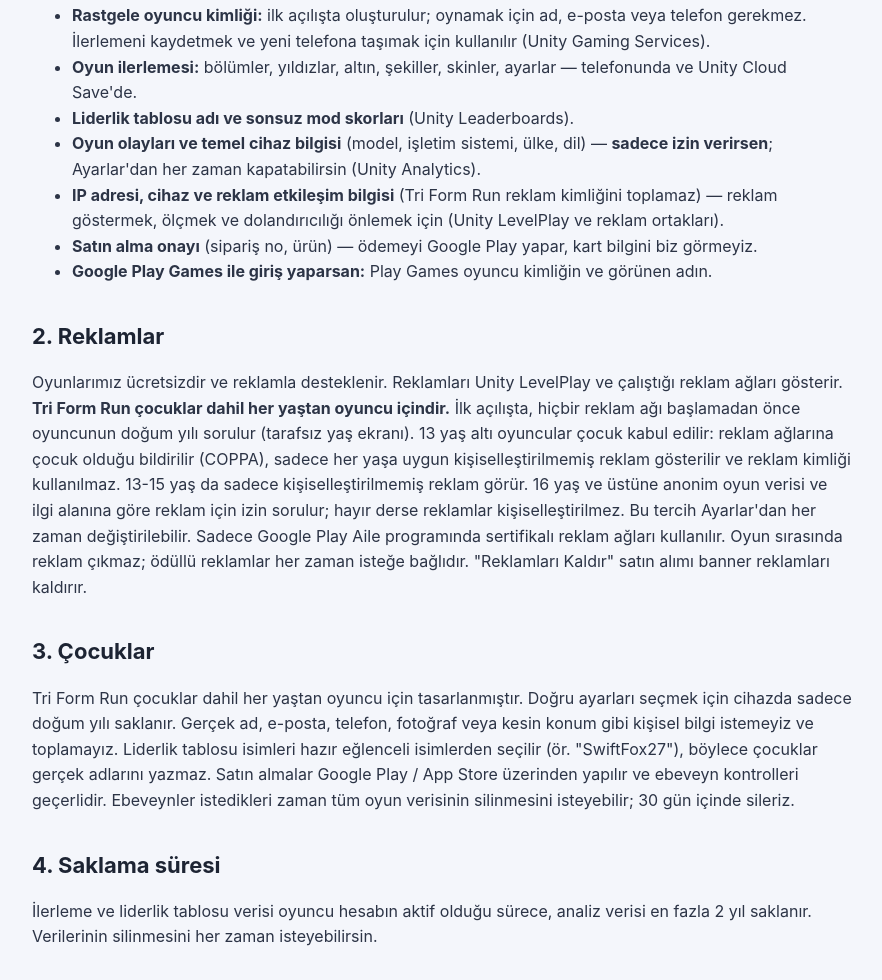
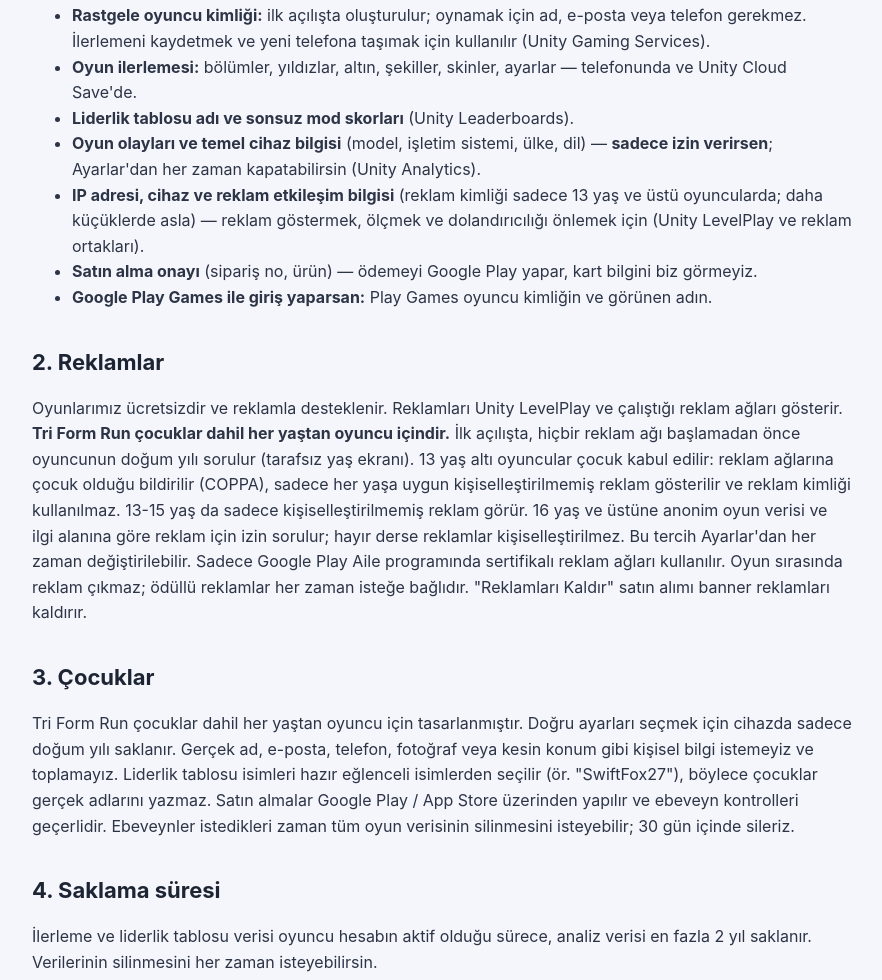
Before and after one commit to deveciibrahim-hub/deveciibrahim-hub.github.io, a plain HTML site: page privacy.html in a window 1280 px wide. Shown: the part 2871-3851 px from the top of the page, without its empty margins (198-1080 px from the left). Drawn offline with Linux system fonts and the light colour scheme.

Commit message:
Gizlilik TR satiri
Co-Authored-By: Claude Opus 5.5 <noreply@anthropic.com>
Claude-Session: https://claude.ai/code/session_01GSrDYjEqeMKLMhvdXx4pyU

```diff
--- a/privacy.html
+++ b/privacy.html
@@ -88,7 +88,7 @@
         <li><strong>Oyun ilerlemesi:</strong> bölümler, yıldızlar, altın, şekiller, skinler, ayarlar — telefonunda ve Unity Cloud Save'de.</li>
         <li><strong>Liderlik tablosu adı ve sonsuz mod skorları</strong> (Unity Leaderboards).</li>
         <li><strong>Oyun olayları ve temel cihaz bilgisi</strong> (model, işletim sistemi, ülke, dil) — <strong>sadece izin verirsen</strong>; Ayarlar'dan her zaman kapatabilirsin (Unity Analytics).</li>
-        <li><strong>IP adresi, cihaz ve reklam etkileşim bilgisi</strong> (Tri Form Run reklam kimliğini toplamaz) — reklam göstermek, ölçmek ve dolandırıcılığı önlemek için (Unity LevelPlay ve reklam ortakları).</li>
+        <li><strong>IP adresi, cihaz ve reklam etkileşim bilgisi</strong> (reklam kimliği sadece 13 yaş ve üstü oyuncularda; daha küçüklerde asla) — reklam göstermek, ölçmek ve dolandırıcılığı önlemek için (Unity LevelPlay ve reklam ortakları).</li>
         <li><strong>Satın alma onayı</strong> (sipariş no, ürün) — ödemeyi Google Play yapar, kart bilgini biz görmeyiz.</li>
         <li><strong>Google Play Games ile giriş yaparsan:</strong> Play Games oyuncu kimliğin ve görünen adın.</li>
       </ul>
```
